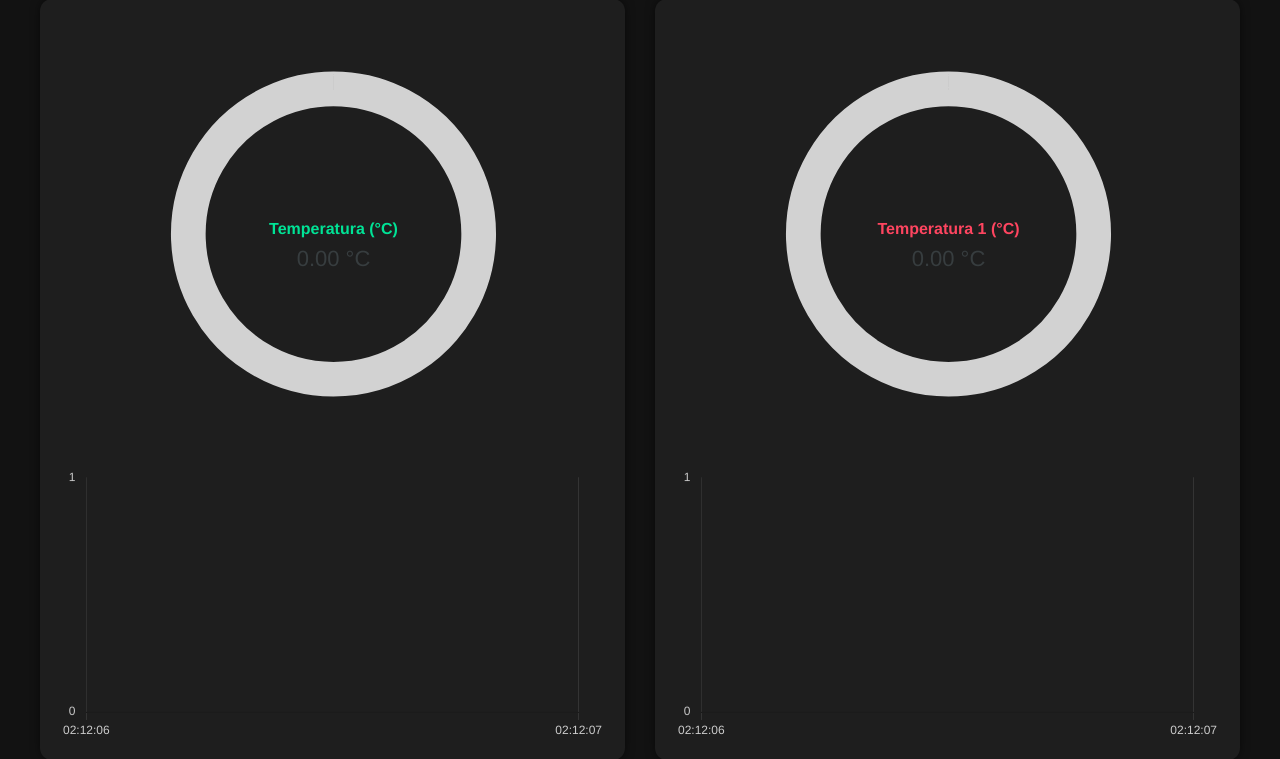
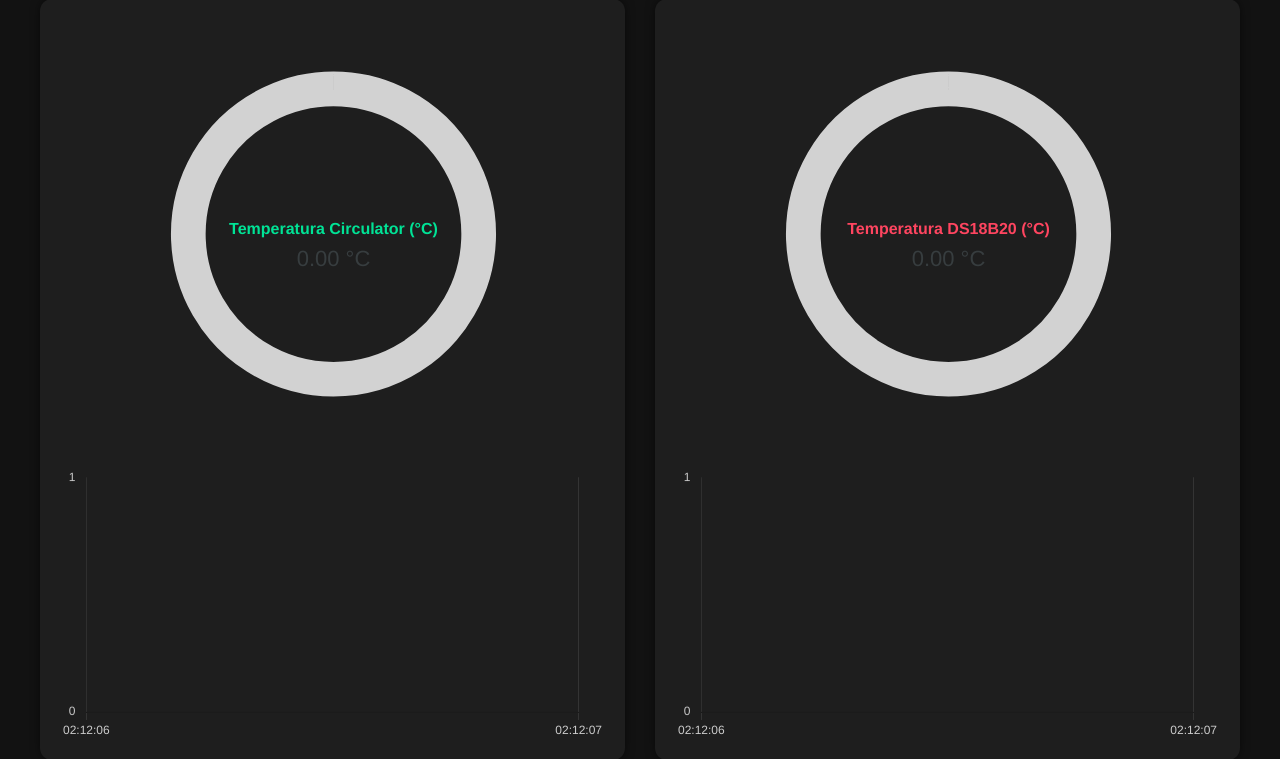
Before and after one commit to labuser503/Dashboard-IoT, a Flask app: page / in a window 1280 px wide. Shown: the part 931-1690 px from the top of the page. Run offline with Flask 3, Linux system fonts and the light colour scheme; some libraries are stand-ins or nearby versions.

Commit message:
Update Temperatura index.html

```diff
--- a/templates/index.html
+++ b/templates/index.html
@@ -187,9 +187,9 @@
       gaugeVolt.render();
       const gaugeAmp = new ApexCharts(document.querySelector("#gaugeAmp"), { chart: { type: 'radialBar' }, series: [0], labels: ['Corriente (A)'], colors: ['#feb019'], plotOptions: { radialBar: { hollow: { size: '60%' }, dataLabels: { value: { fontSize: '22px', formatter: (val) => val.toFixed(2) + ' A' } } } } });
       gaugeAmp.render();
-      const gaugeTemp = new ApexCharts(document.querySelector("#gaugeTemp"), { chart: { type: 'radialBar' }, series: [0], labels: ['Temperatura (°C)'], colors: ['#00e396'], plotOptions: { radialBar: { hollow: { size: '60%' }, dataLabels: { value: { fontSize: '22px', formatter: (val) => val.toFixed(2) + ' °C' } } } } });
+      const gaugeTemp = new ApexCharts(document.querySelector("#gaugeTemp"), { chart: { type: 'radialBar' }, series: [0], labels: ['Temperatura Circulator (°C)'], colors: ['#00e396'], plotOptions: { radialBar: { hollow: { size: '60%' }, dataLabels: { value: { fontSize: '22px', formatter: (val) => val.toFixed(2) + ' °C' } } } } });
       gaugeTemp.render();
-      const gaugeTemp1 = new ApexCharts(document.querySelector("#gaugeTemp1"), { chart: { type: 'radialBar' }, series: [0], labels: ['Temperatura 1 (°C)'], colors: ['#ff4560'], plotOptions: { radialBar: { hollow: { size: '60%' }, dataLabels: { value: { fontSize: '22px', formatter: (val) => val.toFixed(2) + ' °C' } } } } });
+      const gaugeTemp1 = new ApexCharts(document.querySelector("#gaugeTemp1"), { chart: { type: 'radialBar' }, series: [0], labels: ['Temperatura DS18B20 (°C)'], colors: ['#ff4560'], plotOptions: { radialBar: { hollow: { size: '60%' }, dataLabels: { value: { fontSize: '22px', formatter: (val) => val.toFixed(2) + ' °C' } } } } });
       gaugeTemp1.render();
       function createLineChart(id, label, color) {
         const ctx = document.getElementById(id).getContext('2d');
@@ -228,8 +228,8 @@
       }
       const chartVolt = createLineChart('chartVolt', 'Voltaje (V)', '#008ffb');
       const chartAmp = createLineChart('chartAmp', 'Corriente (A)', '#feb019');
-      const chartTemp = createLineChart('chartTemp', 'Temperatura (°C)', '#00e396');
-      const chartTemp1 = createLineChart('chartTemp1', 'Temperatura 1 (°C)', '#ff4560');
+      const chartTemp = createLineChart('chartTemp', 'Temperatura Circulator (°C)', '#00e396');
+      const chartTemp1 = createLineChart('chartTemp1', 'Temperatura DS18B20 (°C)', '#ff4560');
 
       const updateChart = (chart, newDataPoint) => {
         const data = chart.data.datasets[0].data;
```
